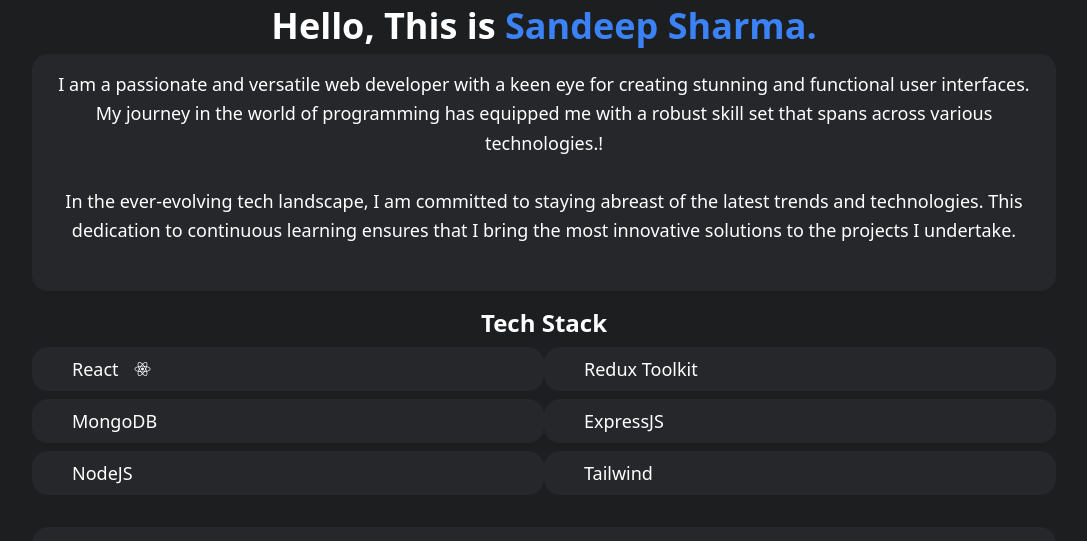
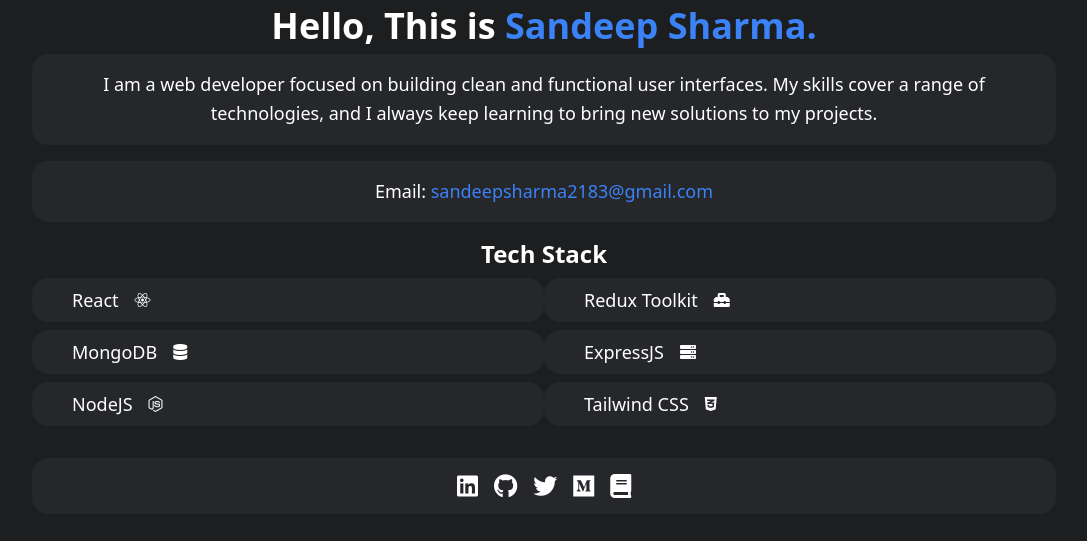
Before and after one commit to amrahs02/myportfolio, a React (Vite) app: page / in a window 1280 px wide. Shown: the part 386-927 px from the top of the page, without its empty margins (96-1183 px from the left). Built offline with nearby package versions, Linux system fonts and the light colour scheme.

Commit message:
Refactor CSS classes for consistency and readability

```diff
--- a/src/components/ContentWriter.jsx
+++ b/src/components/ContentWriter.jsx
@@ -67,10 +67,10 @@
 
 const ArticleCard = ({ title, link, description }) => {
     return (
-        <div className="dark:bg-gray-200  my-4 dark:text-gray-700  text-gray-400 p-6 rounded-2xl  bg-opacity-5 bg-gray-100 hover:border-blue-500 transition duration-300 transform hover:scale-105">
+        <div className="dark:bg-gray-200  my-4 dark:text-gray-700  text-gray-400 p-6 rounded-2xl  bg-opacity-5 bg-gray-900 hover:border-blue-500 transition duration-300 transform hover:scale-105">
             <h3 className="text-xl font-semibold mb-2">{title}</h3>
             <p className="text-gray-500 mb-4">{description}</p>
-            <a href={link} target="_blank" rel="noopener noreferrer" className=" dark:text-gray-800 bg-opacity-5 bg-gray-100 text-white px-6 py-2 rounded-2xl hover:underline">
+            <a href={link} target="_blank" rel="noopener noreferrer" className=" dark:text-gray-800 bg-opacity-5 bg-gray-00 text-white px-6 py-2 rounded-2xl hover:underline">
                 Read Article
             </a>
         </div>
--- a/src/components/HomePage.jsx
+++ b/src/components/HomePage.jsx
@@ -1,15 +1,15 @@
-import React from 'react';
-import { motion } from 'framer-motion';
-import profile_images from '../assets/sandeepsharmacartoon-d29278df.jpg'
+import React from "react";
+import { motion } from "framer-motion";
+import profileImage from "../assets/sandeepsharmacartoon-d29278df.jpg";
 
 const Homepage = () => {
   const techStack = [
-    { name: 'React', icon: 'fab fa-react' },
-    { name: 'Redux Toolkit', icon: 'fas fa-redux-toolkit' },
-    { name: 'MongoDB', icon: 'fas fa-mongoDB' },
-    { name: 'ExpressJS', icon: 'fas fa-framer-motion' },
-    { name: 'NodeJS', icon: 'fas fa' },
-    { name: 'Tailwind', icon: 'fas fa-tailwind ' },
+    { name: "React", icon: "fab fa-react" },
+    { name: "Redux Toolkit", icon: "fas fa-toolbox" },
+    { name: "MongoDB", icon: "fas fa-database" },
+    { name: "ExpressJS", icon: "fas fa-server" },
+    { name: "NodeJS", icon: "fab fa-node-js" },
+    { name: "Tailwind CSS", icon: "fab fa-css3-alt" },
   ];
 
   const sectionVariants = {
@@ -19,7 +19,11 @@
 
   const imageVariants = {
     hidden: { opacity: 0, scale: 0.5 },
-    visible: { opacity: 1, scale: 1, transition: { delay: 0.5, duration: 0.5 } },
+    visible: {
+      opacity: 1,
+      scale: 1,
+      transition: { delay: 0.5, duration: 0.5 },
+    },
   };
 
   const techStackVariants = {
@@ -40,10 +44,10 @@
       exit={{ opacity: 0, y: 50, transition: { duration: 0.5 } }}
       className="bg-dark-gray bg-opacity-100 dark:bg-gray-100 dark:text-gray-900 mb-4 flex items-start justify-center"
     >
-      <div className="text-center sm:w-4/5 w-full m-2 dark:bg-gray-100 dark:text-gray-900  text-white">
+      <div className="text-center sm:w-4/5 w-full m-2 dark:bg-gray-100 dark:text-gray-900 text-white">
         <motion.img
           variants={imageVariants}
-          src={profile_images}
+          src={profileImage}
           alt="Profile Pic"
           className="w-52 h-52 dark:border-black rounded-full mx-auto mb-4 border-4 border-white"
         />
@@ -52,48 +56,51 @@
           className="text-4xl font-extrabold mb-2"
         >
           Hello, This is
-          <span className='text-blue-500'> Sandeep Sharma.</span>
+          <span className="text-blue-500"> Sandeep Sharma.</span>
         </motion.h1>
         <motion.p
           variants={techStackVariants}
-          className="text-lg mb-4 leading-relaxed  border-gray-700 rounded-2xl"
+          className="text-lg mb-4 leading-relaxed border-gray-700 rounded-2xl"
         >
-          <div className='p-4 bg-opacity-10 bg-gray-500 rounded-2xl' >
+          <div className="p-4 bg-opacity-10 bg-gray-500 rounded-2xl">
             <p>
-              I am a passionate and versatile web developer with a keen eye for creating stunning and functional user interfaces.
-                <br/> My journey in the world of programming has equipped me with a robust skill set that spans across various technologies.!
+              I am a web developer focused on building clean and functional user
+              interfaces. My skills cover a range of technologies, and I always
+              keep learning to bring new solutions to my projects.
             </p>
-            <br/>
-            <p>
-              In the ever-evolving tech landscape, I am committed to staying abreast of the latest trends and technologies. This dedication to continuous learning ensures that I bring the most innovative solutions to the projects I undertake.
-            </p>
-            <br />
-
           </div>
         </motion.p>
 
-        <motion.h1
+        {/* Email Section */}
+        <motion.p
           variants={techStackVariants}
-          className='text-2xl font-bold'
+          className="text-lg mb-4 leading-relaxed border-gray-700 rounded-2xl"
         >
+          <div className="p-4 bg-opacity-10 bg-gray-500 rounded-2xl">
+            <p>Email: <a href="mailto:sandeepsharma2183@gmail.com" className="text-blue-500">sandeepsharma2183@gmail.com</a></p>
+          </div>
+        </motion.p>
+
+        <motion.h1 variants={techStackVariants} className="text-2xl font-bold">
           Tech Stack
         </motion.h1>
         <motion.div
           variants={techStackVariants}
-          className='flex justify-center items-center'
+          className="flex justify-center items-center"
         >
-          <div className="grid grid-cols-2  w-full">
+          <div className="grid grid-cols-2 w-full">
             {techStack.map((tech, index) => (
               <motion.div
                 key={index}
                 variants={techItemVariants}
-                className={`col-span-2 mt-2 bg-opacity-10 bg-gray-500 rounded-2xl py-2 px-10 md:col-span-1 `}
+                className="col-span-2 mt-2 bg-opacity-10 bg-gray-500 rounded-2xl py-2 px-10 md:col-span-1"
               >
-                <div className='flex items-center' >
-                  <motion.h3 className="text-lg mr-4 text-start ">{tech.name}</motion.h3>
+                <div className="flex items-center">
+                  <motion.h3 className="text-lg mr-4 text-start">
+                    {tech.name}
+                  </motion.h3>
                   <i className={tech.icon}></i>
                 </div>
-
               </motion.div>
             ))}
           </div>
@@ -102,23 +109,53 @@
         {/* Social Media Links */}
         <motion.div
           variants={techStackVariants}
-          className="mt-8  p-1  rounded-2xl bg-opacity-10 bg-gray-500"
+          className="mt-8 p-1 rounded-2xl bg-opacity-10 bg-gray-500"
         >
           <ul className="social-media flex m-2 justify-center items-center text-2xl space-x-4">
             <motion.li whileHover={{ scale: 1.1 }}>
-              <a href="https://www.linkedin.com/in/sandeepsharma2183" target="_blank" rel="noopener noreferrer"> <i className="fab fa-linkedin"></i> </a>
+              <a
+                href="https://www.linkedin.com/in/sandeepsharma2183"
+                target="_blank"
+                rel="noopener noreferrer"
+              >
+                <i className="fab fa-linkedin"></i>
+              </a>
             </motion.li>
             <motion.li whileHover={{ scale: 1.1 }}>
-              <a href="https://www.github.com/amrahs02" target="_blank" rel="noopener noreferrer"> <i className="fab fa-github"></i> </a>
+              <a
+                href="https://www.github.com/amrahs02"
+                target="_blank"
+                rel="noopener noreferrer"
+              >
+                <i className="fab fa-github"></i>
+              </a>
             </motion.li>
             <motion.li whileHover={{ scale: 1.1 }}>
-              <a href="https://www.twitter.com/amrahs02" target="_blank" rel="noopener noreferrer"> <i className="fab fa-twitter"></i> </a>
+              <a
+                href="https://www.twitter.com/amrahs02"
+                target="_blank"
+                rel="noopener noreferrer"
+              >
+                <i className="fab fa-twitter"></i>
+              </a>
             </motion.li>
             <motion.li whileHover={{ scale: 1.1 }}>
-              <a href="https://www.medium.com/@amrahs02" target="_blank" rel="noopener noreferrer"> <i className="fab fa-medium"></i> </a>
+              <a
+                href="https://www.medium.com/@amrahs02"
+                target="_blank"
+                rel="noopener noreferrer"
+              >
+                <i className="fab fa-medium"></i>
+              </a>
             </motion.li>
             <motion.li whileHover={{ scale: 1.1 }}>
-              <a href="https://auth.geeksforgeeks.org/user/isandeep2183/articles#" target="_blank" rel="noopener noreferrer"> <i className="f"></i>G</a>
+              <a
+                href="https://auth.geeksforgeeks.org/user/isandeep2183/articles#"
+                target="_blank"
+                rel="noopener noreferrer"
+              >
+                <i className="fas fa-book"></i>
+              </a>
             </motion.li>
           </ul>
         </motion.div>
--- a/src/components/Projects.jsx
+++ b/src/components/Projects.jsx
@@ -8,34 +8,45 @@
       initial={{ opacity: 0, y: 20 }}
       animate={{ opacity: 1, y: 0 }}
       exit={{ opacity: 0, y: -20 }}
-      className="dark:bg-gray-100 dark:text-gray-900 w-full  bg-dark-gray flex  justify-center items-start"
+      className="dark:bg-gray-100 dark:text-gray-900 w-full bg-dark-gray flex justify-center items-start"
     >
+      <div id="project-master" className="dark:bg-gray-100 dark:text-gray-900 sm:w-4/5 w-full m-2 text-gray-300 bg-dark-gray flex flex-col justify-center">
 
-      <div id="project-master" className=" dark:bg-gray-100 dark:text-gray-900 sm:w-4/5 w-full m-2 text-gray-300 bg-dark-gray flex flex-col justify-center">
-      <ProjectSection
-          title="Anushka General Store"
+        <ProjectSection
+          title="BlogSphere - Modern Blog Application"
+          imageSrc="./blogsphere.png" // Add the correct image path for your BlogSphere app
+          description="A full-stack blog platform built with the MERN stack, Vite, and Tailwind CSS, featuring user authentication, CRUD operations, search functionality, and tag filtering."
+          projectLink="https://blogsphere.onrender.com"
+        />
+
+        <ProjectSection
+          title="General Store - An Ecommerce Site"
           imageSrc="./simple-notes.png"
-          description="An Ecommerce web app built built with React , Tailwind Css, and Material-UI, ."
-          projectLink="https://anushkageneralstore.vercel.app/"
+          description="An Ecommerce web app built with React, Tailwind CSS, and Material-UI."
+          projectLink="https://general-store.onrender.com/"
         />
+
         <ProjectSection
           title="Simple Notes App"
           imageSrc="./simple-notes.png"
           description="A Simple Notes App built with React and Material-UI."
           projectLink="https://notesimple.vercel.app/"
         />
+
         <ProjectSection
           title="Personal Portfolio Website"
           imageSrc="./portfolio2.png"
-          description="A personal portfolio website showcasing work, skills, and achievements , build using Html , Tailwind CSS and Javascript."
+          description="A personal portfolio website showcasing work, skills, and achievements, built using HTML, Tailwind CSS, and JavaScript."
           projectLink="https://amrahs02.github.io/portfolio_modified/"
         />
+
         <ProjectSection
           title="To-Do List in React"
           imageSrc="./todo.png"
-          description="A todo list app for daily activities ."
+          description="A todo list app for daily activities."
           projectLink="https://amrahs02.github.io/todo_react/"
         />
+
       </div>
     </motion.div>
   );
@@ -53,25 +64,25 @@
 
   return (
     <div className="dark:bg-gray-100 dark:text-gray-900 text-gray-300 bg-dark-gray">
-      <div className=" p-4 pt-8 rounded-2xl  mb-4 bg-opacity-10 bg-gray-400">
+      <div className="p-4 pt-8 rounded-2xl mb-4 bg-opacity-10 bg-gray-400">
         <h3 className="text-2xl font-bold mb-2">{title}</h3>
         <img className="rounded-2xl mb-4" src={imageSrc} alt="" />
         <p className="text-gray-500 mb-4">{description}</p>
-        <div className="flex items-center space-x-4 ">
+        <div className="flex items-center space-x-4">
           <a
             href={projectLink}
             target="_blank"
             rel="noopener noreferrer"
           >
             <motion.button
-              className=" dark:text-gray-800 bg-opacity-5 bg-gray-100 text-white px-6 py-2 rounded-2xl"
+              className="dark:text-gray-800 bg-opacity-5 bg-gray-950 text-white px-6 py-2 rounded-2xl"
               whileHover={{ scale: 1.1 }}
             >
               View Project
             </motion.button>
           </a>
           <motion.button
-            className="dark:text-gray-800 bg-opacity-5 bg-gray-100 text-white px-6 py-2 rounded-2xl"
+            className="dark:text-gray-800 bg-opacity-5 bg-gray-950 text-white px-6 py-2 rounded-2xl"
             onClick={copyLink}
             whileHover={{ scale: 1.1 }}
           >
--- a/src/components/Skills.jsx
+++ b/src/components/Skills.jsx
@@ -13,9 +13,9 @@
       initial="hidden"
       animate="visible"
       exit={{ opacity: 0, y: 50, transition: { duration: 0.5 } }}
-      className='dark:bg-gray-100 dark:text-gray-900 bg-dark-gray justify-center  flex items-start'
+      className="dark:bg-gray-100 dark:text-gray-900 bg-dark-gray justify-center flex items-start"
     >
-      <div id="skills-master" className="dark:bg-gray-100  dark:text-gray-900 skills sm:w-4/5 w-full m-2 bg-dark-gray text-white sm:py-12">
+      <div id="skills-master" className="dark:bg-gray-100 dark:text-gray-900 skills sm:w-4/5 w-full m-2 bg-dark-gray text-white sm:py-12">
         <motion.div
           initial={{ opacity: 0 }}
           animate={{ opacity: 1, transition: { delay: 0.5, duration: 0.5 } }}
@@ -49,8 +49,8 @@
       whileHover={{ scale: 1.1 }}
       className="skills11 p-4 bg-opacity-5 dark:bg-gray-200 bg-gray-100 rounded-2xl text-center"
     >
-      <i className={icon + "  text-4xl mb-4 text-green-500"}></i>
-      <p className="">{label}</p>
+      <i className={icon + " text-4xl mb-4 text-green-500"}></i>
+      <p>{label}</p>
     </motion.div>
   );
 };
@@ -69,29 +69,23 @@
     { icon: "fab fa-figma", label: "Figma" },
     { icon: "fab fa-react", label: "Material UI" },
     { icon: "fab fa-adobe", label: "Adobe XD" },
-    { icon: "fab fa-stack-overflow", label: "Data Structure" },
-    { icon: "fab fa-matlab", label: "Matlab" },
-    { icon: "fab fa-matlab", label: "Computer Networks" },
-    { icon: "fab fa-matlab", label: "Operating System" },
+    { icon: "fas fa-database", label: "Data Structure" },
+    { icon: "fas fa-network-wired", label: "Computer Networks" },
+    { icon: "fas fa-laptop-code", label: "Operating System" },
     { icon: "fab fa-node", label: "Node.js" },
     { icon: "fab fa-react", label: "Next.js" },
     { icon: "fab fa-react", label: "Redux" },
-    { icon: "fab fa-react", label: "Redux Toolkit" },
-    {icon: "fab fa-node-js", label: "Express.js"},
-    {icon: "fab fa-mongo", label: "MongoDB"},
-    {icon: "fab fa-node-js", label: "Node.js"},
-    //golang added
-    {icon: "fab fa-golang", label: "Golang"},
-    //api
-    {icon: "fab fa-restfulapi", label: "Restful API"},
-
-
+    { icon: "fab fa-toolbox", label: "Redux Toolkit" },
+    { icon: "fas fa-server", label: "Express.js" },
+    { icon: "fas fa-database", label: "MongoDB" },
+    { icon: "fab fa-golang", label: "Golang" },
+    { icon: "fas fa-code", label: "RESTful API" },
   ];
 
   return (
-    <div className="dark:bg-gray-100 dark:text-gray-900 bg-dark-gray  grid grid-cols-2 md:grid-cols-3 lg:grid-cols-4 gap-4">
+    <div className="dark:bg-gray-100 dark:text-gray-900 bg-dark-gray grid grid-cols-2 md:grid-cols-3 lg:grid-cols-4 gap-4">
       {skillsData.map((skill, index) => (
-        <SkillItem  key={index} {...skill} />
+        <SkillItem key={index} {...skill} />
       ))}
     </div>
   );
```
